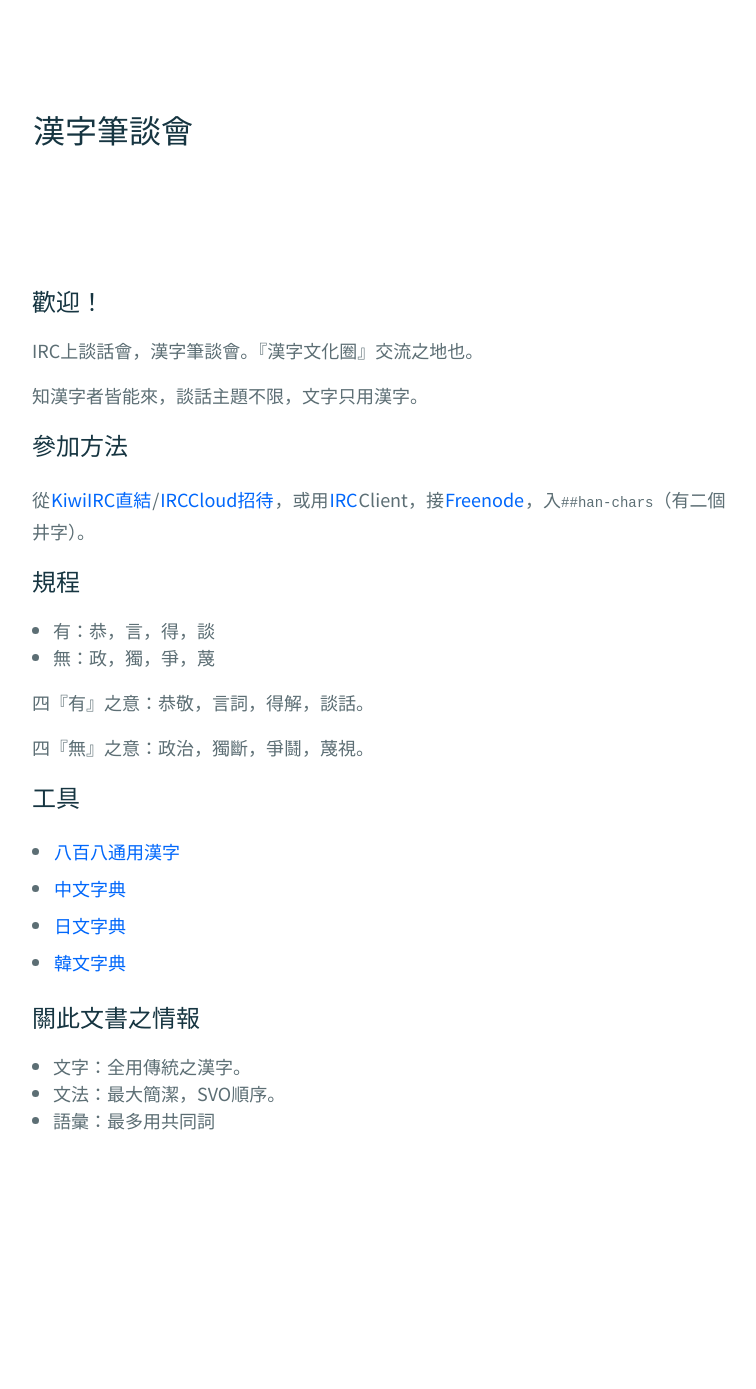
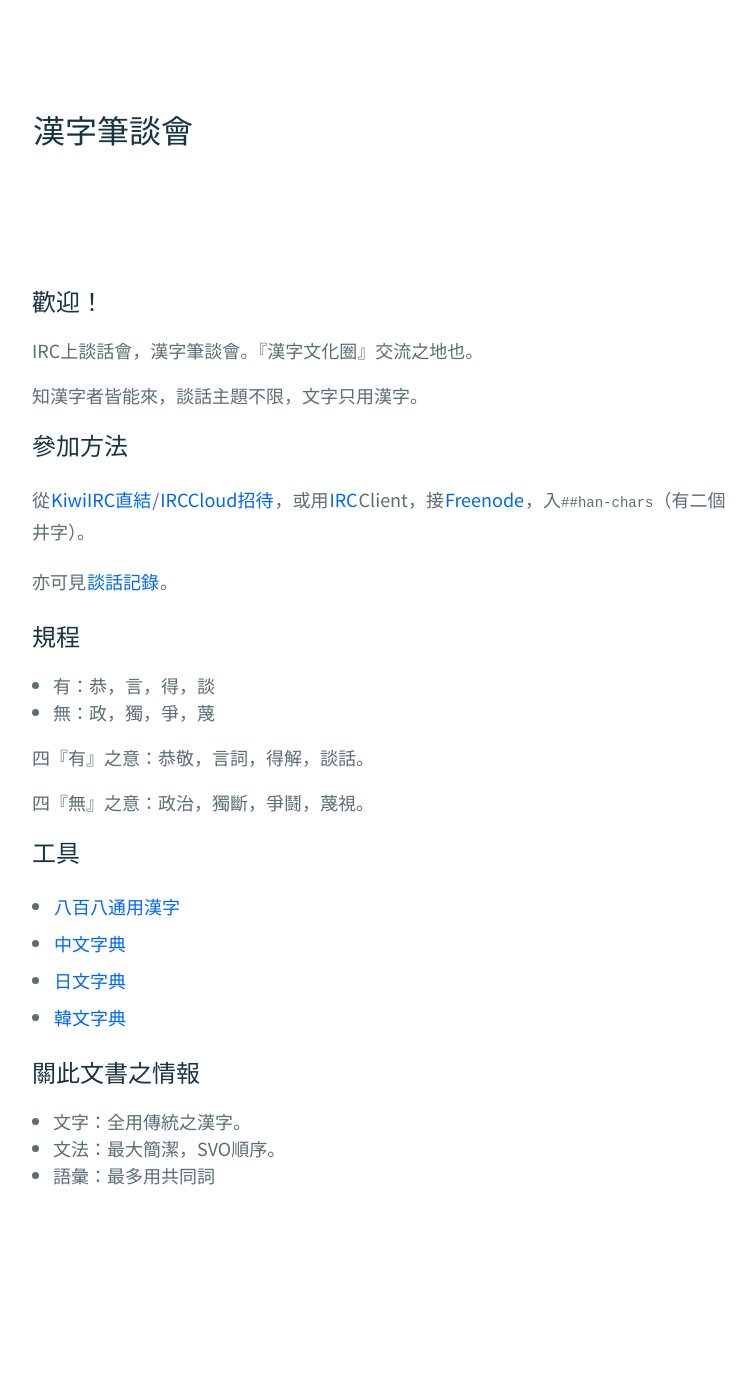
Before and after one commit to pen-talk/pen-talk.github.io, a Jekyll site: the page built from index.md, in a window 1280 px wide. Shown: the whole page, without its empty margins (258-1014 px from the left). Built offline with Jekyll 4.4.1, drawn with Linux system fonts in a browser that asks for light colours; our own code applies the rules of GitHub Pages for plain Markdown files; before the commit the page ends 1334 px from its top, so only the background shows below that.

Commit message:
Update index.md

```diff
--- a/index.md
+++ b/index.md
@@ -12,6 +12,8 @@ IRC上談話會，漢字筆談會。『漢字文化圈』交流之地也。
 ## 參加方法
 
 從[KiwiIRC直結](https://kiwiirc.com/nextclient/#irc://irc.freenode.net/##han-chars)/[IRCCloud招待](https://www.irccloud.com/invite?channel=%23%23han-chars&hostname=irc.freenode.net&port=6697&ssl=1)，或用[IRC](https://en.wikipedia.org/wiki/Internet_Relay_Chat)Client，接[Freenode](http://freenode.net/)，入`##han-chars`（有二個井字）。
+
+亦可見[談話記錄](https://han-logbot.now.sh/logs/han-chars)。
 
 ## 規程
 
```
